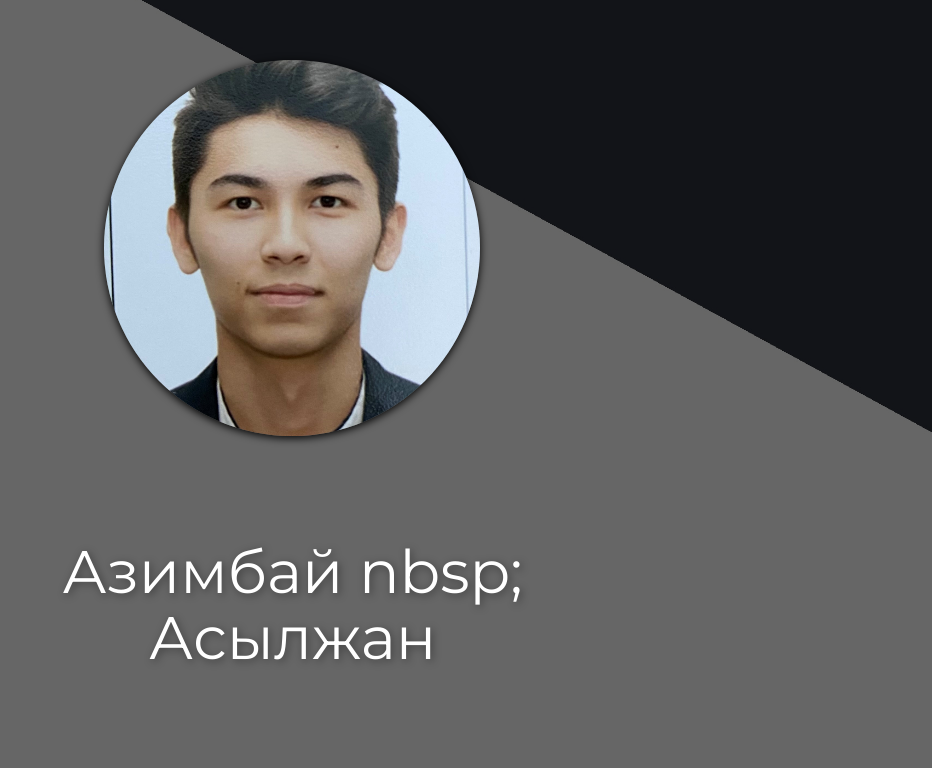
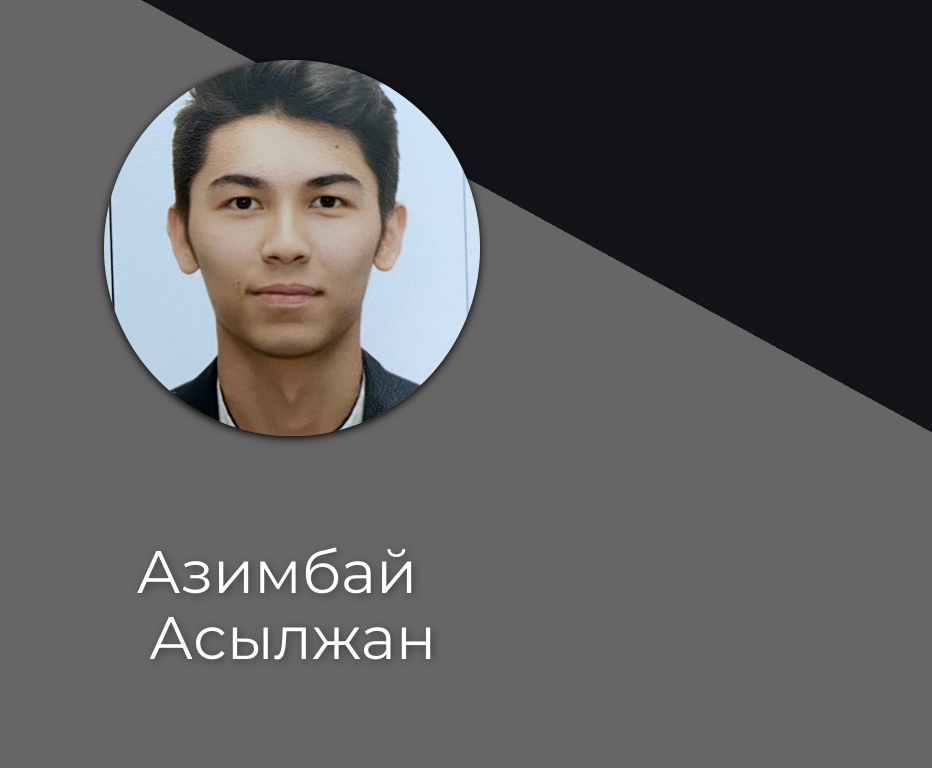
Before and after one commit to aitudorm/azimbai_a, a plain HTML site: page index.html in a window 1280 px wide. Shown: the top 768 px of the page, without its empty margins (348-1280 px from the left). Drawn offline with nearby package versions, Linux system fonts and the light colour scheme.

Commit message:
Update index.html

```diff
--- a/index.html
+++ b/index.html
@@ -36,7 +36,7 @@
 
         <img src="images/asylzhan.jpg" alt="" class="u-image u-image-circle u-image-1" data-animation-name="fadeIn" data-animation-duration="1000" data-animation-delay="0">
         <h2 class="u-custom-font u-font-montserrat u-text u-text-1" data-animation-name="fadeIn" data-animation-duration="1000"
-        data-animation-delay="0" data-animation-direction="">Азимбай nbsp;<br>Асылжан
+        data-animation-delay="0" data-animation-direction="">Азимбай &nbsp;<br>Асылжан
         <h4 class="u-align-center-lg u-align-center-md u-align-center-sm u-align-center-xl u-custom-font u-font-montserrat u-text u-text-grey-5 u-text-2" data-animation-name="fadeIn" data-animation-duration="1000"
          data-animation-delay="0" data-animation-direction="">Этаж: 4<br>Квартира: 21"<br>Комната: 2
         </h4>
```
